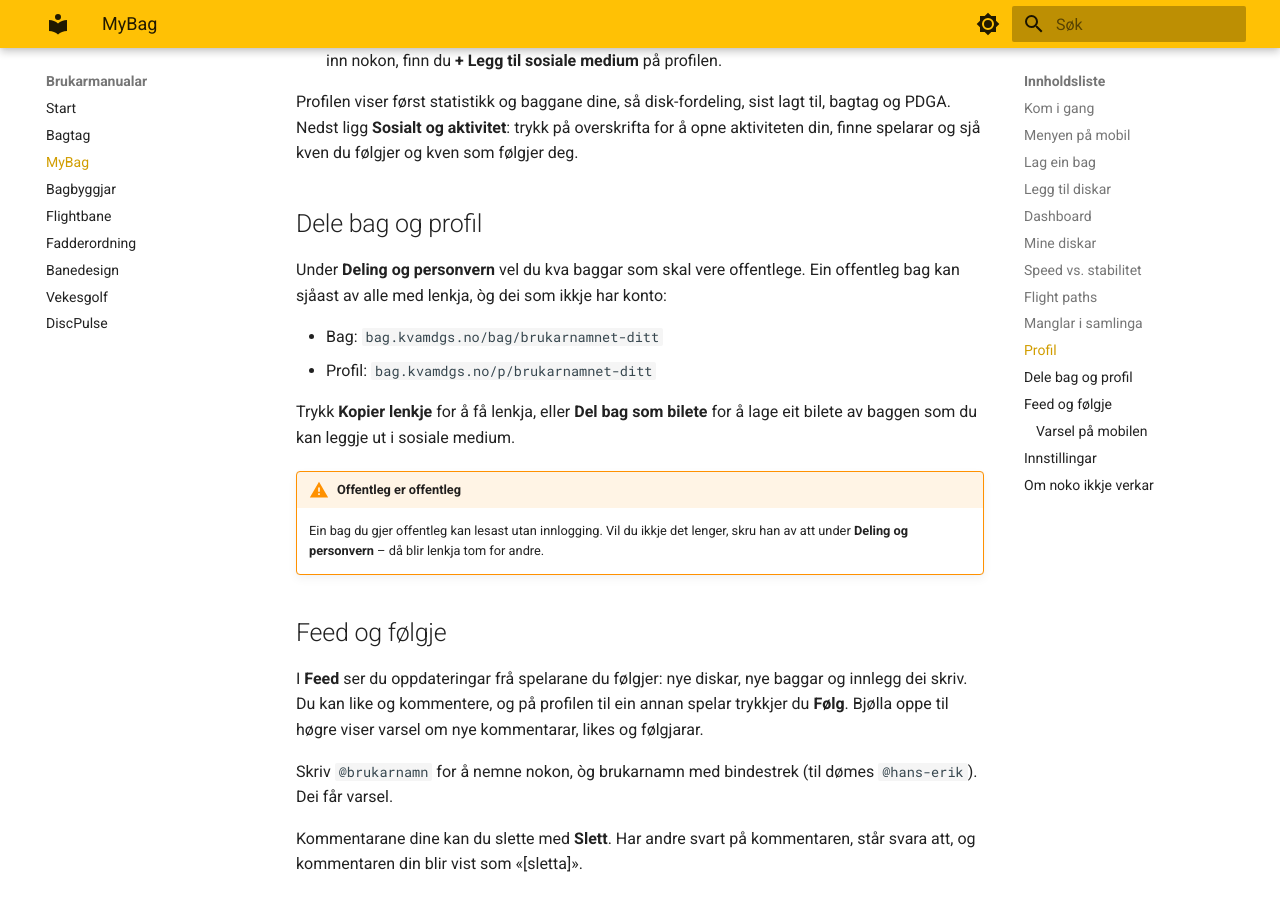
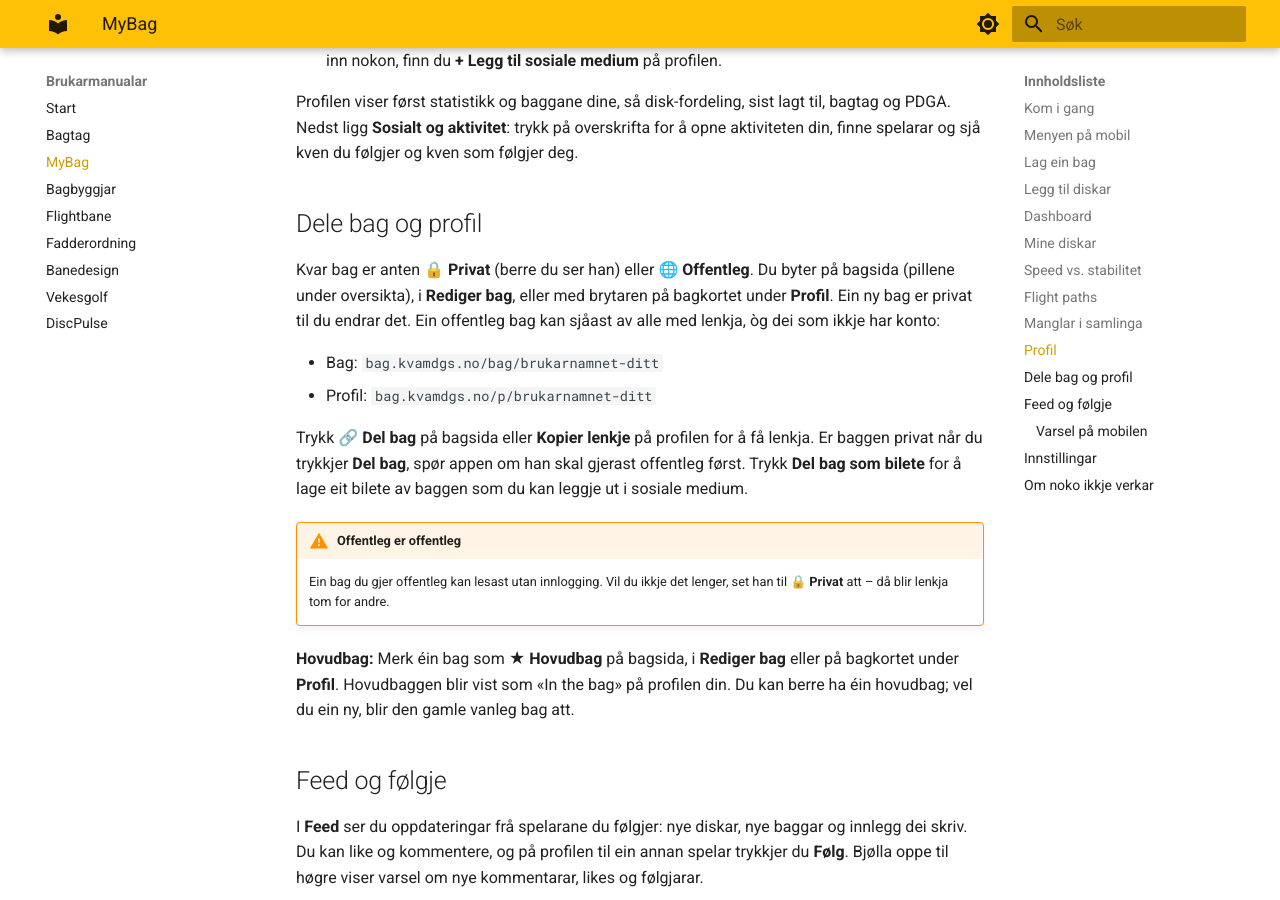
Before and after one commit to hanses89/manuals, an MkDocs documentation site: the page built from docs/bag.md, in a window 1280 px wide and 900 px high, scrolled down 3983 px. Built offline with MkDocs 1.6.1 and Material for MkDocs 9.7.7, drawn with Linux system fonts in a browser that asks for light colours.

Commit message:
manual: sync from bag.kvamdgs.no @ baba8b6cca765b04f133d49a9d60ac7ae990d3e8

```diff
--- a/docs/bag.md
+++ b/docs/bag.md
@@ -173,19 +173,27 @@ følgjer deg.
 
 ## Dele bag og profil
 
-Under **Deling og personvern** vel du kva baggar som skal vere offentlege. Ein
-offentleg bag kan sjåast av alle med lenkja, òg dei som ikkje har konto:
+Kvar bag er anten **🔒 Privat** (berre du ser han) eller **🌐 Offentleg**. Du
+byter på bagsida (pillene under oversikta), i **Rediger bag**, eller med
+brytaren på bagkortet under **Profil**. Ein ny bag er privat til du endrar det.
+Ein offentleg bag kan sjåast av alle med lenkja, òg dei som ikkje har konto:
 
 - Bag: `bag.kvamdgs.no/bag/brukarnamnet-ditt`
 - Profil: `bag.kvamdgs.no/p/brukarnamnet-ditt`
 
-Trykk **Kopier lenkje** for å få lenkja, eller **Del bag som bilete** for å lage
+Trykk **🔗 Del bag** på bagsida eller **Kopier lenkje** på profilen for å få
+lenkja. Er baggen privat når du trykkjer **Del bag**, spør appen om han skal
+gjerast offentleg først. Trykk **Del bag som bilete** for å lage
 eit bilete av baggen som du kan leggje ut i sosiale medium.
 
 !!! warning "Offentleg er offentleg"
     Ein bag du gjer offentleg kan lesast utan innlogging. Vil du ikkje det
-    lenger, skru han av att under **Deling og personvern** – då blir lenkja
-    tom for andre.
+    lenger, set han til **🔒 Privat** att – då blir lenkja tom for andre.
+
+**Hovudbag:** Merk éin bag som **★ Hovudbag** på bagsida, i **Rediger bag**
+eller på bagkortet under **Profil**. Hovudbaggen blir vist som «In the bag» på
+profilen din. Du kan berre ha éin hovudbag; vel du ein ny, blir den gamle
+vanleg bag att.
 
 ## Feed og følgje
 
```
